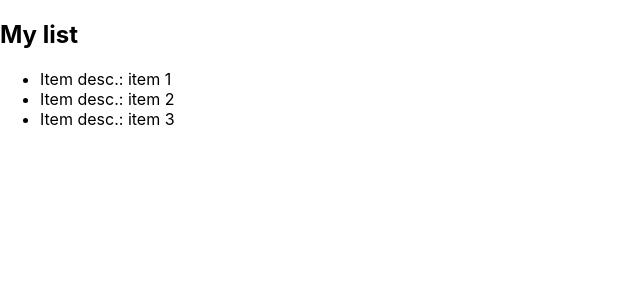
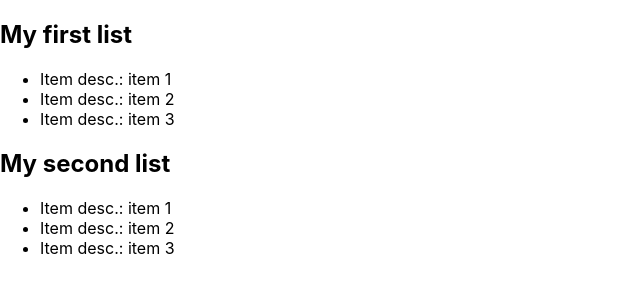
Before and after one commit to fnscoder/todo-list-web, a React (Create React App) app: page / in a window 1280 px wide. Shown: the top 300 px of the page, without its empty margins (0-640 px from the left). Built offline with nearby package versions, Linux system fonts and the light colour scheme.

Commit message:
Create UserLists component

```diff
--- a/src/ListComponent.js
+++ b/src/ListComponent.js
@@ -2,10 +2,10 @@ import React from "react";
 import ItemComponent from "./ItemComponent";
 
 
-export default function ListComponent(){
+export default function ListComponent(props){
   return (
     <div>
-      <h2>My list</h2>
+      <h2>{ props.listName }</h2>
       <ul>
         <ItemComponent name="item 1"/>
         <ItemComponent name="item 2"/>
--- /dev/null
+++ b/src/UserLists.js
@@ -0,0 +1,11 @@
+import React from "react";
+import ListComponent from "./ListComponent";
+
+export default function UserLists() {
+	return (
+		<div>
+			<ListComponent listName={"My first list"}/>
+			<ListComponent listName={"My second list"}/>
+		</div>
+	)
+}
--- a/src/index.js
+++ b/src/index.js
@@ -1,13 +1,13 @@
 import React from 'react';
 import ReactDOM from 'react-dom/client';
 import './index.css';
-import ListComponent from './ListComponent';
+import UserLists from './UserLists';
 import reportWebVitals from './reportWebVitals';
 
 const root = ReactDOM.createRoot(document.getElementById('root'));
 root.render(
   <React.StrictMode>
-    <ListComponent />
+    <UserLists />
   </React.StrictMode>
 );
 
```
